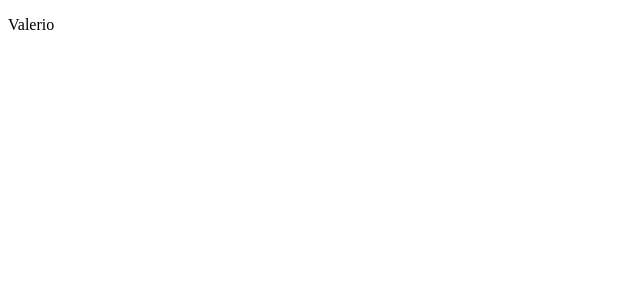
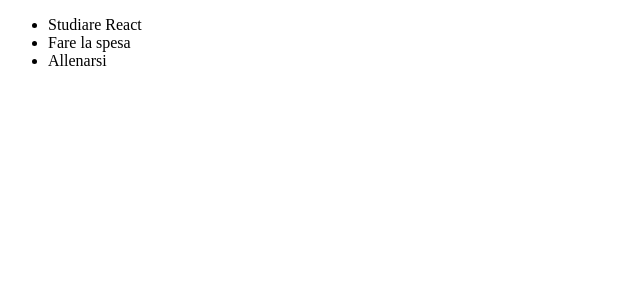
Before and after one commit to ValerioDiBiagio/react-exercises, a React (Vite) app: page / in a window 1280 px wide. Shown: the top 300 px of the page, without its empty margins (0-640 px from the left). Built offline with nearby package versions, Linux system fonts and the light colour scheme.

Commit message:
add TodoList ex

```diff
--- a/src/App.jsx
+++ b/src/App.jsx
@@ -1,9 +1,9 @@
-import GreetingThree from "./exercises/props/GreetingThree";
+import TodoList from "./exercises/props/TodoList";
 function App() {
 
   return (
     <>
-      <GreetingThree name="Valerio" />
+      <TodoList todos={["Studiare React", "Fare la spesa", "Allenarsi"]} />
 
     </>
   );
--- /dev/null
+++ b/src/exercises/props/TodoList.jsx
@@ -0,0 +1,14 @@
+function TodoList({ todos }) {
+    // TODO: fai il mapping di todos in <li>
+    return (
+        <ul>
+            {todos.map((todo, index) =>
+                <li key={index}>{todo}</li>
+            )}
+
+        </ul>
+    )
+
+}
+
+export default TodoList;
```
